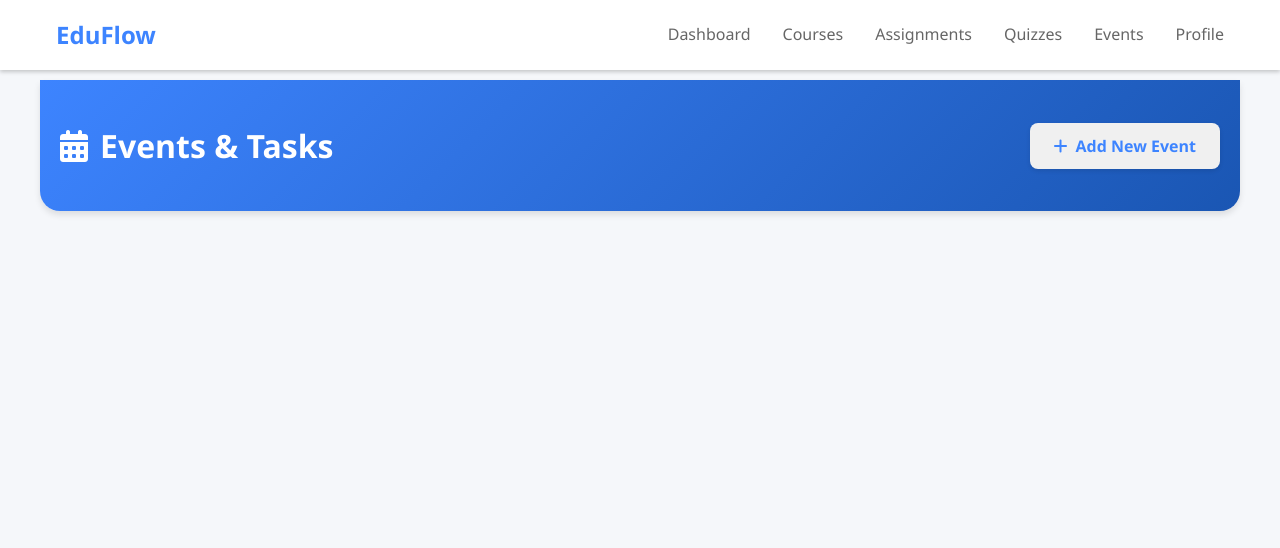
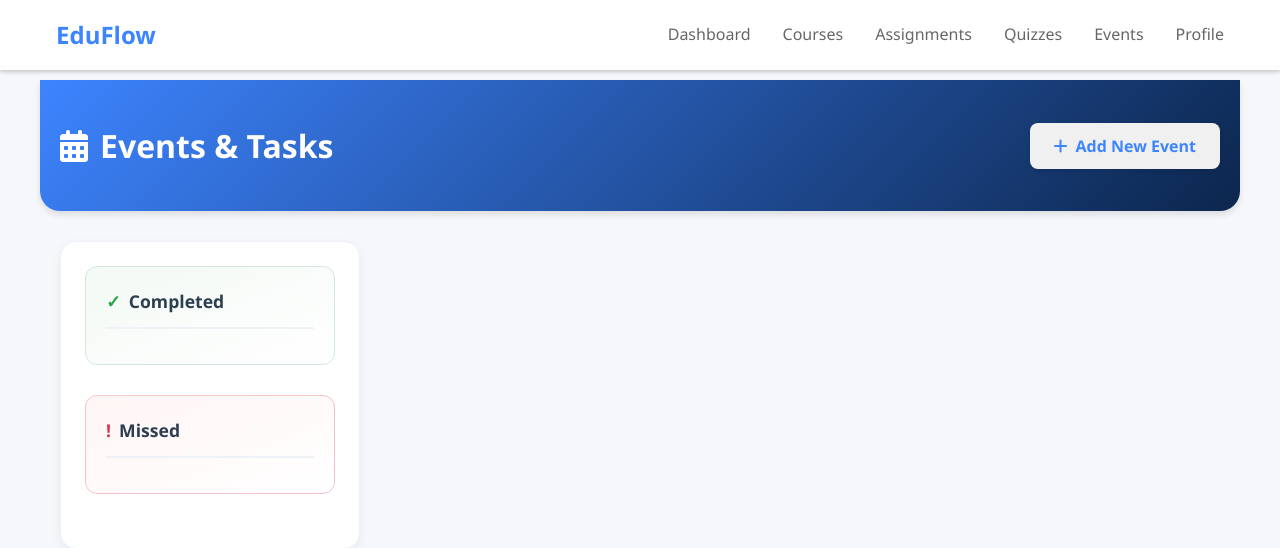
Before and after one commit to NeonAvid100/EduFlow, a PHP site: page /events.html in a window 1280 px wide. Shown: the top 548 px of the page. Run offline with PHP 8.4, Linux system fonts and the light colour scheme.

Commit message:
Track completion of events

```diff
--- a/events.html
+++ b/events.html
@@ -32,7 +32,22 @@
             </div>
         </header>
 
-        <div id="eventsList" class="events-list">
+        <div class="content">
+            <div class="events-container">
+                <div class="events-sidebar">
+                    <div class="completed-events-section">
+                        <h3>Completed</h3>
+                        <div id="completedEventsList" class="sidebar-list"></div>
+                    </div>
+                    <div class="missed-events-section">
+                        <h3>Missed</h3>
+                        <div id="missedEventsList" class="sidebar-list"></div>
+                    </div>
+                </div>
+                <div class="main-events">
+                    <div id="eventsList"></div>
+                </div>
+            </div>
         </div>
     </div>
 
@@ -56,6 +71,12 @@
                 <div class="form-group">
                     <label for="eventDateTime">Date & Time</label>
                     <input type="datetime-local" id="eventDateTime" required>
+                </div>
+                <div class="form-group checkbox-group">
+                    <label class="checkbox-label">
+                        <input type="checkbox" id="eventCompleted">
+                        <span class="checkbox-text">Mark as completed</span>
+                    </label>
                 </div>
                 <button type="submit" class="submit-btn">
                     <i class="fas fa-save"></i> Save Event
--- a/scripts/events.js
+++ b/scripts/events.js
@@ -3,6 +3,8 @@
 const viewEventModal = document.getElementById('viewEventModal');
 const eventForm = document.getElementById('eventForm');
 const eventsList = document.getElementById('eventsList');
+const completedEventsList = document.getElementById('completedEventsList');
+const missedEventsList = document.getElementById('missedEventsList');
 const closeButtons = document.querySelectorAll('.close');
 const deleteEventBtn = document.getElementById('deleteEventBtn');
 
@@ -47,7 +49,8 @@
         title: document.getElementById('eventTitle').value,
         description: document.getElementById('eventDescription').value,
         link: document.getElementById('eventLink').value,
-        dateTime: document.getElementById('eventDateTime').value
+        dateTime: document.getElementById('eventDateTime').value,
+        completed: document.getElementById('eventCompleted').checked
     };
 
     if (isEditing) {
@@ -69,10 +72,20 @@
 
 function renderEvents() {
     eventsList.innerHTML = '';
+    completedEventsList.innerHTML = '';
+    missedEventsList.innerHTML = '';
 
+    const currentDate = new Date();
+
+    // Sort events by date
     events.sort((a, b) => new Date(a.dateTime) - new Date(b.dateTime));
 
     events.forEach(event => {
+        const eventDate = new Date(event.dateTime);
+        const isMissed = !event.completed && eventDate < currentDate;
+
+        // Render in main list only if not completed and not missed
+        if (!event.completed && !isMissed) {
             const eventBox = document.createElement('div');
             eventBox.className = 'event-box';
             eventBox.innerHTML = `
@@ -88,9 +101,27 @@
                 </a>` : ''}
                 <div class="event-time">${formatDateTime(event.dateTime)}</div>
             `;
-
             eventBox.addEventListener('click', () => showEventDetails(event));
             eventsList.appendChild(eventBox);
+        }
+
+        // Create sidebar event element
+        const sidebarEvent = document.createElement('div');
+        sidebarEvent.className = `sidebar-event ${event.completed ? 'completed' : isMissed ? 'missed' : ''}`;
+        sidebarEvent.innerHTML = `
+            <div class="sidebar-event-content">
+                <div class="sidebar-event-title">${event.title}</div>
+                <div class="sidebar-event-date">${formatSidebarDate(event.dateTime)}</div>
+            </div>
+        `;
+        sidebarEvent.addEventListener('click', () => showEventDetails(event));
+
+        // Add to appropriate sidebar list
+        if (event.completed) {
+            completedEventsList.appendChild(sidebarEvent);
+        } else if (isMissed) {
+            missedEventsList.appendChild(sidebarEvent);
+        }
     });
 }
 
@@ -105,6 +136,7 @@
         document.getElementById('eventDescription').value = event.description;
         document.getElementById('eventLink').value = event.link || '';
         document.getElementById('eventDateTime').value = event.dateTime;
+        document.getElementById('eventCompleted').checked = event.completed || false;
 
         const submitBtn = eventForm.querySelector('.submit-btn');
         submitBtn.textContent = 'Save Changes';
@@ -116,6 +148,19 @@
 function showEventDetails(event) {
     document.getElementById('viewEventTitle').textContent = event.title;
     document.getElementById('viewEventDescription').textContent = event.description;
+
+    const titleContainer = document.getElementById('viewEventTitle').parentElement;
+    if (!titleContainer.querySelector('.edit-icon')) {
+        const editButton = document.createElement('button');
+        editButton.className = 'edit-icon';
+        editButton.innerHTML = '<i class="fas fa-edit"></i>';
+        editButton.onclick = (e) => {
+            e.stopPropagation();
+            viewEventModal.style.display = 'none';
+            editEvent(e, event.id);
+        };
+        titleContainer.appendChild(editButton);
+    }
 
     const linkContainer = document.getElementById('viewEventLink');
     if (event.link) {
@@ -153,4 +198,12 @@
     return new Date(dateTime).toLocaleDateString('en-US', options);
 }
 
+function formatSidebarDate(dateTime) {
+    const date = new Date(dateTime);
+    const month = date.toLocaleString('default', { month: 'short' });
+    const day = date.getDate();
+    const year = date.getFullYear();
+    return `${month} ${day}, ${year}`;
+}
+
 renderEvents();
--- a/styles/events.css
+++ b/styles/events.css
@@ -60,7 +60,7 @@
 }
 
 .page-header {
-    background: linear-gradient(135deg, #3d84ff 0%, #1a56b3 100%);
+    background: linear-gradient(135deg, #3d84ff 0%, #0c264d 100%);
     margin: -20px -20px 30px;
     padding: 40px 20px;
     border-radius: 0 0 20px 20px;
@@ -105,26 +105,55 @@
     box-shadow: 0 4px 8px rgba(0,0,0,0.15);
 }
 
-.events-list {
+.events-container {
+    display: flex;
+    gap: 30px;
+    margin-top: 20px;
+    max-width: 1400px;
+    margin-left: auto;
+    margin-right: auto;
+}
+
+.events-sidebar {
+    width: 300px;
+    flex-shrink: 0;
+    background: white;
+    border-radius: 16px;
+    padding: 24px;
+    box-shadow: 0 4px 12px rgba(0,0,0,0.05);
+    border: 1px solid #eef2f7;
+    position: sticky;
+    top: 20px;
+    max-height: calc(100vh - 40px);
+    overflow-y: auto;
+}
+
+.main-events {
+    flex-grow: 1;
+}
+
+#eventsList {
     display: flex;
     flex-direction: column;
     gap: 20px;
-    max-width: 800px;
-    margin: 0 auto;
 }
 
 .event-box {
-    background-color: white;
+    background: white;
     padding: 25px;
-    border-radius: 12px;
-    box-shadow: 0 2px 4px rgba(0,0,0,0.05);
+    border-radius: 16px;
+    box-shadow: 0 4px 12px rgba(0,0,0,0.05);
     cursor: pointer;
     transition: all 0.3s ease;
     border: 1px solid #eef2f7;
     width: 100%;
-    display: flex;
-    flex-direction: column;
     position: relative;
+}
+
+.event-box:hover {
+    transform: translateY(-2px);
+    box-shadow: 0 6px 16px rgba(0,0,0,0.08);
+    border-color: #3d84ff;
 }
 
 .event-header {
@@ -413,12 +499,132 @@
     overflow-wrap: break-word;
 }
 
+.completed-events-section,
+.missed-events-section {
+    margin-bottom: 30px;
+    background: #f8f9fa;
+    padding: 20px;
+    border-radius: 12px;
+    border: 1px solid #eef2f7;
+}
+
+.completed-events-section {
+    background: linear-gradient(to bottom right, #f3f9f4, #ffffff);
+    border-color: #d1e7dd;
+}
+
+.missed-events-section {
+    background: linear-gradient(to bottom right, #fff5f5, #ffffff);
+    border-color: #f5c2c7;
+}
+
+.completed-events-section h3,
+.missed-events-section h3 {
+    color: #2c3e50;
+    font-size: 1.1rem;
+    margin-bottom: 15px;
+    padding-bottom: 12px;
+    border-bottom: 2px solid #eef2f7;
+    display: flex;
+    align-items: center;
+    gap: 8px;
+}
+
+.completed-events-section h3::before {
+    content: "✓";
+    color: #28a745;
+    font-weight: bold;
+}
+
+.missed-events-section h3::before {
+    content: "!";
+    color: #dc3545;
+    font-weight: bold;
+}
+
+.sidebar-list {
+    display: flex;
+    flex-direction: column;
+    gap: 8px;
+}
+
+.sidebar-event {
+    padding: 12px 16px;
+    border-radius: 8px;
+    background: white;
+    cursor: pointer;
+    transition: all 0.2s ease;
+    font-size: 0.95rem;
+    display: flex;
+    align-items: center;
+    gap: 10px;
+    box-shadow: 0 2px 4px rgba(0,0,0,0.02);
+    border: 1px solid transparent;
+}
+
+.sidebar-event:hover {
+    transform: translateY(-1px);
+    box-shadow: 0 4px 8px rgba(0,0,0,0.05);
+}
+
+.sidebar-event-content {
+    flex-grow: 1;
+}
+
+.sidebar-event-title {
+    font-weight: 500;
+    margin-bottom: 4px;
+}
+
+.sidebar-event-date {
+    font-size: 0.8rem;
+    opacity: 0.7;
+}
+
+.sidebar-event.completed {
+    color: #17b46b;
+    border-color: #d1e7dd;
+}
+
+.sidebar-event.completed::before {
+    content: "✓";
+    font-weight: bold;
+    background: #c9eedd;
+    color: #0c442a;
+    width: 20px;
+    height: 20px;
+    display: flex;
+    align-items: center;
+    justify-content: center;
+    border-radius: 50%;
+    font-size: 0.8rem;
+}
+
+.sidebar-event.missed {
+    color: #dc3545;
+    border-color: #f5c2c7;
+}
+
+.sidebar-event.missed::before {
+    content: "!";
+    font-weight: bold;
+    background: #f8d7da;
+    color: #842029;
+    width: 20px;
+    height: 20px;
+    display: flex;
+    align-items: center;
+    justify-content: center;
+    border-radius: 50%;
+    font-size: 0.8rem;
+}
+
 @media screen and (max-width: 1024px) {
     .container {
         padding: 15px;
     }
 
-    .events-list {
+    #eventsList {
         gap: 15px;
     }
 
```
Also changed, not shown: other parts of styles/events.css (+83 -26 lines). Lines whose indentation alone changed are shown as unchanged.
